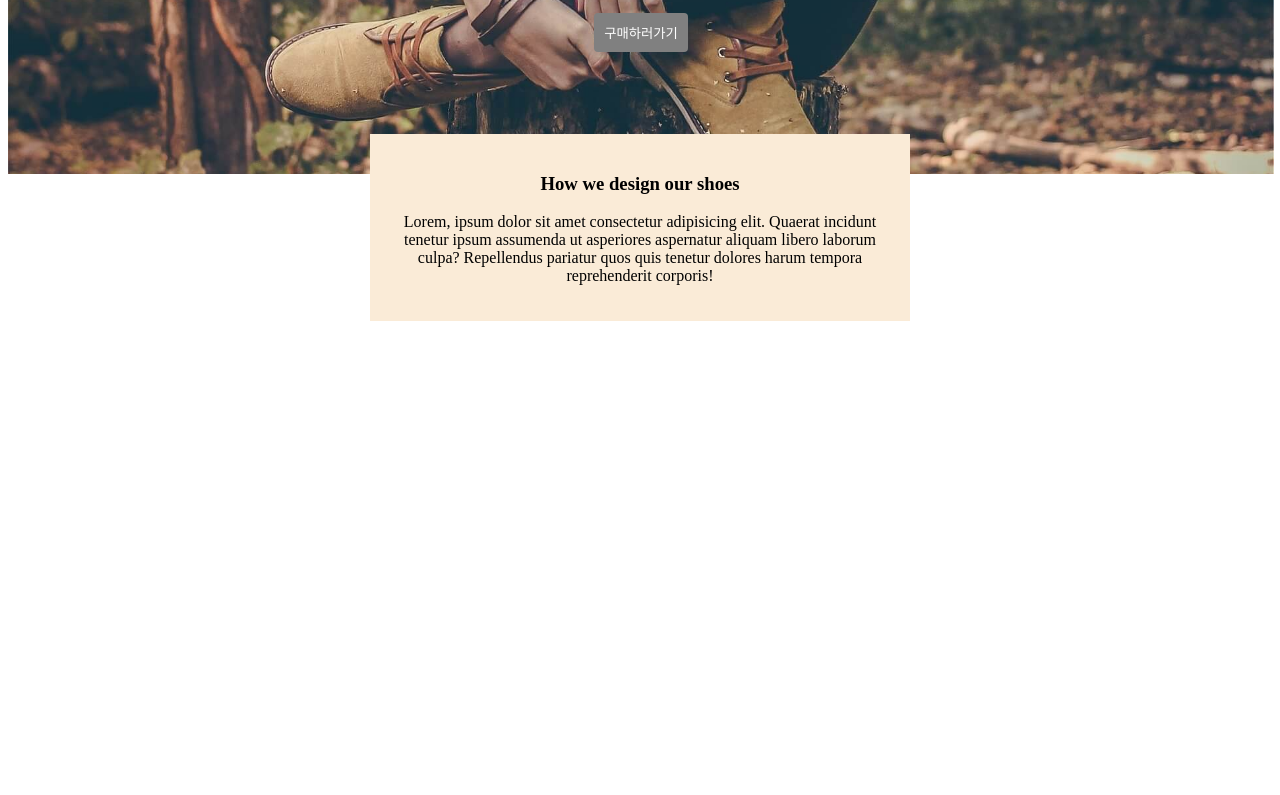
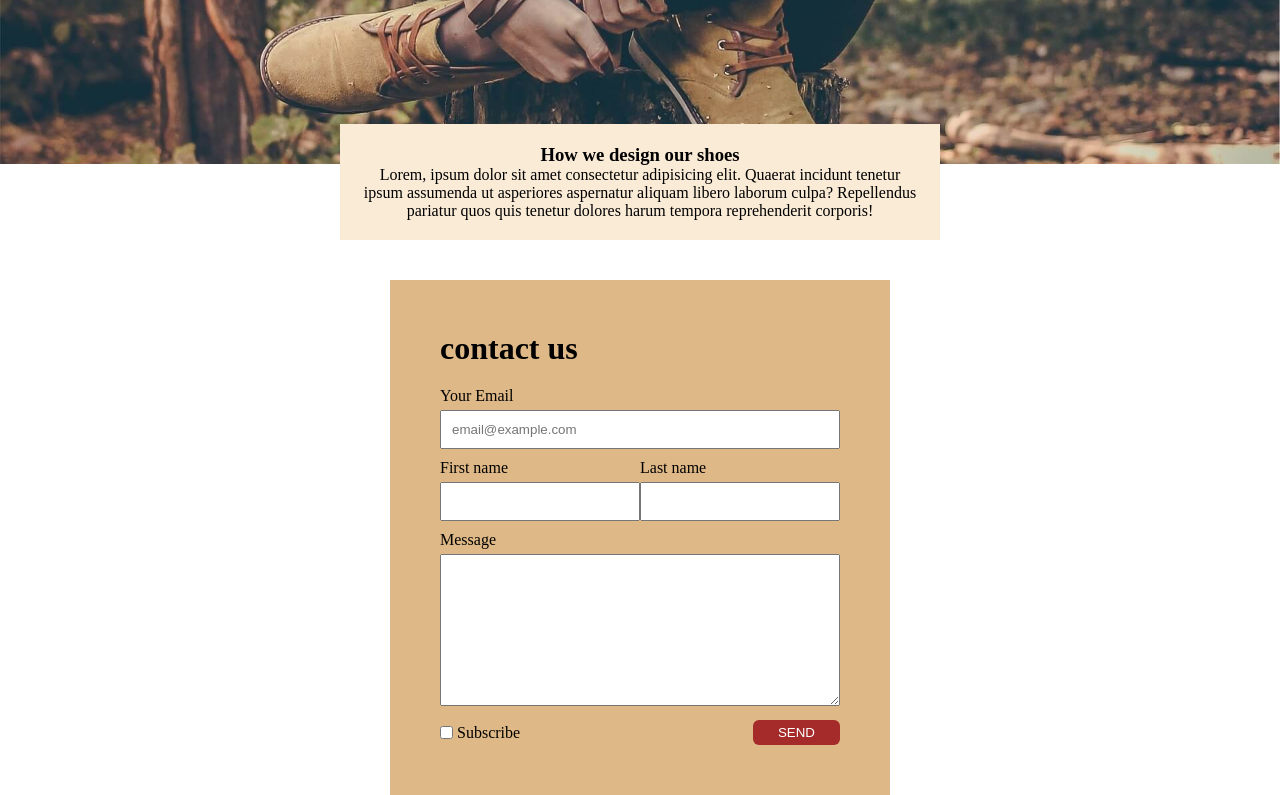
Before and after one commit to hanseungwan1/html_css_lecture, a plain HTML site: page basic/layout2.html in a window 1280 px wide. Shown: the part 336-1131 px from the top of the page. Before the commit the page ends 800 px from the top, so only its background shows below. Drawn offline with Linux system fonts and the light colour scheme.

Commit message:
feat: form태그 과제 완료

```diff
--- /dev/null
+++ b/basic/layout2.css
@@ -0,0 +1,113 @@
+* {
+  box-sizing: border-box;
+  margin: 0;
+  padding: 0;
+}
+
+.main_background {
+  width: 100%;
+  height: 500px;
+  background-image: url(./img/shoes.jpg);
+  background-size: cover;
+  background-repeat: no-repeat;
+  background-position: center;
+  padding: 1px;
+  text-align: center;
+}
+
+.main_title {
+  color: white;
+  font-size: 40px;
+  margin-top: 200px;
+}
+
+.main_des {
+  color: white;
+}
+
+.main_btn {
+  background-color: gray;
+  padding: 10px;
+  border-radius: 4px;
+  color: white;
+  border: none;
+  cursor: pointer;
+}
+
+.des_box {
+  position: relative;
+  background-color: antiquewhite;
+  text-align: center;
+  padding: 20px;
+  width: 80%;
+  margin: auto;
+  top: -40px;
+  max-width: 600px;
+}
+
+.text_input {
+  padding: 10px;
+  font-size: 20px;
+  border: 2px solid black;
+  border-radius: 5px;
+}
+
+.contact_container {
+  margin: 0 auto;
+  background-color: burlywood;
+  width: 500px;
+  padding: 50px;
+}
+
+.contact_container h1 {
+  margin-bottom: 20px;
+}
+
+.contact_container label {
+  display: block;
+  margin-bottom: 5px;
+}
+
+.contact_container input {
+  width: 100%;
+  padding: 10px;
+  margin-bottom: 10px;
+}
+
+.name_container {
+  display: flex;
+  justify-content: space-between;
+}
+
+.contact_container textarea {
+  width: 100%;
+  margin-bottom: 10px;
+}
+
+.footer_container {
+  display: flex;
+  justify-content: space-between;
+}
+
+.sub_container {
+  display: flex;
+  align-items: center;
+  justify-content: center;
+}
+
+.sub_container input {
+  margin: auto;
+  margin-right: 4px;
+}
+
+.sub_container label {
+  margin: 0;
+}
+
+.footer_btn {
+  padding: 5px 25px;
+  border-radius: 6px;
+  border: none;
+  background-color: brown;
+  color: white;
+}
--- a/layout2.html
+++ b/basic/layout2.html
@@ -21,5 +21,29 @@
         tempora reprehenderit corporis!
       </p>
     </div>
+
+    <form class="contact_container">
+      <h1>contact us</h1>
+      <label>Your Email</label>
+      <input type="text" placeholder="email@example.com" />
+      <div class="name_container">
+        <div>
+          <label>First name</label>
+          <input type="text" />
+        </div>
+        <div>
+          <label>Last name</label>
+          <input type="text" />
+        </div>
+      </div>
+      <label for="">Message</label>
+      <textarea name="" id="" cols="30" rows="10"></textarea>
+      <div class="footer_container" />
+      <div class="sub_container">
+        <input id="sub" type="checkbox" />
+        <label for="sub">Subscribe</label>
+      </div>
+      <button class="footer_btn">SEND</button>
+    </form>
   </body>
 </html>
--- a/layout2.css
+++ /dev/null
@@ -1,39 +0,0 @@
-.main_background {
-  width: 100%;
-  height: 500px;
-  background-image: url(./img/shoes.jpg);
-  background-size: cover;
-  background-repeat: no-repeat;
-  background-position: center;
-  padding: 1px;
-  text-align: center;
-}
-
-.main_title {
-  color: white;
-  font-size: 40px;
-  margin-top: 200px;
-}
-
-.main_des {
-  color: white;
-}
-
-.main_btn {
-  background-color: gray;
-  padding: 10px;
-  border-radius: 4px;
-  color: white;
-  border: none;
-  cursor: pointer;
-}
-
-.des_box {
-  position: relative;
-  background-color: antiquewhite;
-  text-align: center;
-  padding: 20px;
-  width: 500px;
-  margin: auto;
-  top: -40px;
-}
```
Also changed, not shown: basic/assiginment.css (renamed from assiginment.css), basic/assiginment.html (renamed from assiginment.html), basic/img/shoes.jpg (renamed from img/shoes.jpg), basic/index.css (renamed from index.css), basic/index.html (renamed from index.html), basic/latout1.html (renamed from latout1.html), basic/lion.png (renamed from lion.png).
